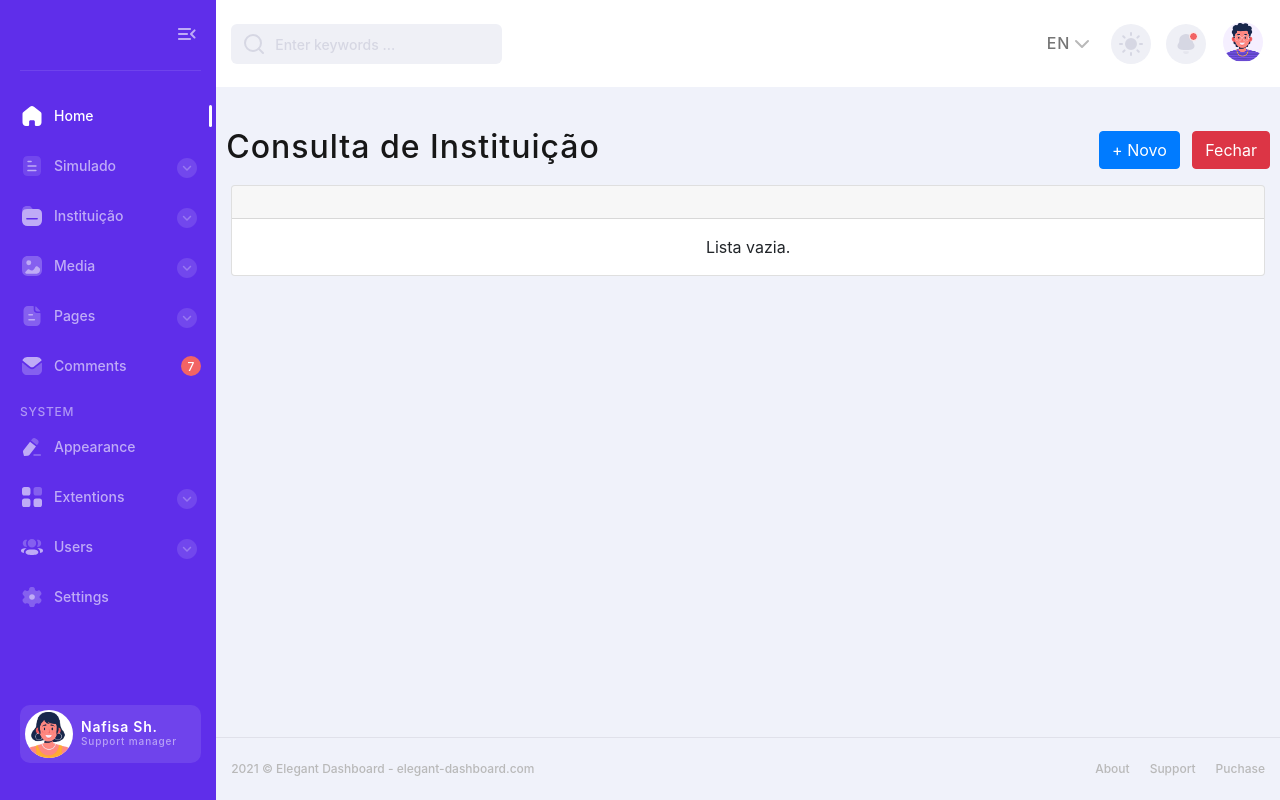
After one commit to eduardomoraespy/simulado_de_questoes, a Django app: page /instituicoes/ in a window 1280 px wide. The commit adds this page. Run offline with Django 4.2, Linux system fonts and the light colour scheme; data that the repository does not hold is empty; some libraries are stand-ins or nearby versions.

Commit message:
crud instituicao

```diff
--- a/backend/settings.py
+++ b/backend/settings.py
@@ -28,6 +28,7 @@ INSTALLED_APPS = [
     'django.contrib.messages',
     'django.contrib.staticfiles',
     'quiz_app',
+    'crispy_forms',
 ]
 
 MIDDLEWARE = [
@@ -114,7 +115,7 @@ STATIC_FILES = [
     os.path.join(BASE_DIR, 'static')
 ]
 
-#CRISPY_TEMPLATE_PACK = 'bootstrap4'
+CRISPY_TEMPLATE_PACK = 'bootstrap4'
 
 # Default primary key field type
 # https://docs.djangoproject.com/en/3.2/ref/settings/#default-auto-field
--- a/backend/urls.py
+++ b/backend/urls.py
@@ -1,11 +1,16 @@
 
 from django.contrib import admin
-from django.urls import path
+from django.urls import path, include
+
 
 from quiz_app.views import home
+from backend.rotas import instituicoes
+
 
 urlpatterns = [
     path('admin/', admin.site.urls),
-    path('', home.home),
-    path('quiz', home.quiz)
+    path('', home.home, name='home'),
+    path('quiz/', home.quiz, name='quiz'),
+
+    path("", include(instituicoes)),
 ]
--- /dev/null
+++ b/quiz_app/templates/base.html
@@ -0,0 +1,314 @@
+{% load static %}
+<!DOCTYPE html>
+<html lang="pt-br">
+
+<head>
+  <meta charset="UTF-8">
+  <meta http-equiv="X-UA-Compatible" content="IE=edge">
+  <meta name="viewport" content="width=device-width, initial-scale=1.0">
+  <title>Simulado</title>
+
+  <link rel="stylesheet" href="https://cdn.jsdelivr.net/npm/bootstrap@4.0.0/dist/css/bootstrap.min.css" integrity="sha384-Gn5384xqQ1aoWXA+058RXPxPg6fy4IWvTNh0E263XmFcJlSAwiGgFAW/dAiS6JXm" crossorigin="anonymous">
+  <!-- Favicon -->
+  <link rel="shortcut icon" href={% static "./img/svg/logo.svg" %} type="image/x-icon">
+  <!-- Custom styles -->
+  <link rel="stylesheet" href={% static "css/style.min.css" %}>
+</head>
+
+<body>
+  <div class="layer"></div>
+<!-- ! Body -->
+<a class="skip-link sr-only" href="#skip-target">Skip to content</a>
+<div class="page-flex">
+  <!-- ! Sidebar -->
+  <aside class="sidebar">
+    <div class="sidebar-start">
+        <div class="sidebar-head">
+            <a href="/" class="logo-wrapper" title="Home">
+                <span class="sr-only">Home</span>
+                <!-- <span class="icon logo" aria-hidden="true"></span> -->
+                <div class="logo-text">
+                    <span class="logo-title"> </span>
+                    <span class="logo-subtitle"> </span>
+                </div>
+
+            </a>
+            <button class="sidebar-toggle transparent-btn" title="Menu" type="button">
+                <span class="sr-only">Toggle menu</span>
+                <span class="icon menu-toggle" aria-hidden="true"></span>
+            </button>
+        </div>
+        <div class="sidebar-body">
+            <ul class="sidebar-body-menu">
+                <li>
+                    <a class="active" href="/"><span class="icon home" aria-hidden="true"></span>Home</a>
+                </li>
+                <li>
+                    <a class="show-cat-btn" href="##">
+                        <span class="icon document" aria-hidden="true"></span>Simulado
+                        <span class="category__btn transparent-btn" title="Open list">
+                            <span class="sr-only">Open list</span>
+                            <span class="icon arrow-down" aria-hidden="true"></span>
+                        </span>
+                    </a>
+                    <ul class="cat-sub-menu">
+                        <li>
+                            <a href="{% url 'quiz' %}">Iniciar Simulado</a>
+                        </li>
+                        <li>
+                            <a href="#">Iniciar Simulado Específico</a>
+                        </li>
+                    </ul>
+                </li>
+                <li>
+                    <a class="show-cat-btn" href="##">
+                        <span class="icon folder" aria-hidden="true"></span>Instituição
+                        <span class="category__btn transparent-btn" title="Open list">
+                            <span class="sr-only">Open list</span>
+                            <span class="icon arrow-down" aria-hidden="true"></span>
+                        </span>
+                    </a>
+                    <ul class="cat-sub-menu">
+                        <li>
+                            <a href="{% url 'instituicoes' %}">Cadastrar Instituição</a>
+                        </li>
+                    </ul>
+                </li>
+                <li>
+                    <a class="show-cat-btn" href="##">
+                        <span class="icon image" aria-hidden="true"></span>Media
+                        <span class="category__btn transparent-btn" title="Open list">
+                            <span class="sr-only">Open list</span>
+                            <span class="icon arrow-down" aria-hidden="true"></span>
+                        </span>
+                    </a>
+                    <ul class="cat-sub-menu">
+                        <li>
+                            <a href="media-01.html">Media-01</a>
+                        </li>
+                        <li>
+                            <a href="media-02.html">Media-02</a>
+                        </li>
+                    </ul>
+                </li>
+                <li>
+                    <a class="show-cat-btn" href="##">
+                        <span class="icon paper" aria-hidden="true"></span>Pages
+                        <span class="category__btn transparent-btn" title="Open list">
+                            <span class="sr-only">Open list</span>
+                            <span class="icon arrow-down" aria-hidden="true"></span>
+                        </span>
+                    </a>
+                    <ul class="cat-sub-menu">
+                        <li>
+                            <a href="pages.html">All pages</a>
+                        </li>
+                        <li>
+                            <a href="new-page.html">Add new page</a>
+                        </li>
+                    </ul>
+                </li>
+                <li>
+                    <a href="comments.html">
+                        <span class="icon message" aria-hidden="true"></span>
+                        Comments
+                    </a>
+                    <span class="msg-counter">7</span>
+                </li>
+            </ul>
+            <span class="system-menu__title">system</span>
+            <ul class="sidebar-body-menu">
+                <li>
+                    <a href="appearance.html"><span class="icon edit" aria-hidden="true"></span>Appearance</a>
+                </li>
+                <li>
+                    <a class="show-cat-btn" href="##">
+                        <span class="icon category" aria-hidden="true"></span>Extentions
+                        <span class="category__btn transparent-btn" title="Open list">
+                            <span class="sr-only">Open list</span>
+                            <span class="icon arrow-down" aria-hidden="true"></span>
+                        </span>
+                    </a>
+                    <ul class="cat-sub-menu">
+                        <li>
+                            <a href="extention-01.html">Extentions-01</a>
+                        </li>
+                        <li>
+                            <a href="extention-02.html">Extentions-02</a>
+                        </li>
+                    </ul>
+                </li>
+                <li>
+                    <a class="show-cat-btn" href="##">
+                        <span class="icon user-3" aria-hidden="true"></span>Users
+                        <span class="category__btn transparent-btn" title="Open list">
+                            <span class="sr-only">Open list</span>
+                            <span class="icon arrow-down" aria-hidden="true"></span>
+                        </span>
+                    </a>
+                    <ul class="cat-sub-menu">
+                        <li>
+                            <a href="users-01.html">Users-01</a>
+                        </li>
+                        <li>
+                            <a href="users-02.html">Users-02</a>
+                        </li>
+                    </ul>
+                </li>
+                <li>
+                    <a href="##"><span class="icon setting" aria-hidden="true"></span>Settings</a>
+                </li>
+            </ul>
+        </div>
+    </div>
+    <div class="sidebar-footer">
+        <a href="##" class="sidebar-user">
+            <span class="sidebar-user-img">
+                <picture><source srcset={% static "./img/avatar/avatar-illustrated-01.webp" %} type="image/webp"><img src={% static "./img/avatar/avatar-illustrated-01.png" %} alt="User name"></picture>
+            </span>
+            <div class="sidebar-user-info">
+                <span class="sidebar-user__title">Nafisa Sh.</span>
+                <span class="sidebar-user__subtitle">Support manager</span>
+            </div>
+        </a>
+    </div>
+</aside>
+  <div class="main-wrapper">
+    <!-- ! Main nav -->
+    <nav class="main-nav--bg">
+  <div class="container main-nav">
+    <div class="main-nav-start">
+      <div class="search-wrapper">
+        <i data-feather="search" aria-hidden="true"></i>
+        <input type="text" placeholder="Enter keywords ..." required>
+      </div>
+    </div>
+    <div class="main-nav-end">
+      <button class="sidebar-toggle transparent-btn" title="Menu" type="button">
+        <span class="sr-only">Toggle menu</span>
+        <span class="icon menu-toggle--gray" aria-hidden="true"></span>
+      </button>
+      <div class="lang-switcher-wrapper">
+        <button class="lang-switcher transparent-btn" type="button">
+          EN
+          <i data-feather="chevron-down" aria-hidden="true"></i>
+        </button>
+        <ul class="lang-menu dropdown">
+          <li><a href="##">English</a></li>
+          <li><a href="##">French</a></li>
+          <li><a href="##">Uzbek</a></li>
+        </ul>
+      </div>
+      <button class="theme-switcher gray-circle-btn" type="button" title="Switch theme">
+        <span class="sr-only">Switch theme</span>
+        <i class="sun-icon" data-feather="sun" aria-hidden="true"></i>
+        <i class="moon-icon" data-feather="moon" aria-hidden="true"></i>
+      </button>
+      <div class="notification-wrapper">
+        <button class="gray-circle-btn dropdown-btn" title="To messages" type="button">
+          <span class="sr-only">To messages</span>
+          <span class="icon notification active" aria-hidden="true"></span>
+        </button>
+        <ul class="users-item-dropdown notification-dropdown dropdown">
+          <li>
+            <a href="##">
+              <div class="notification-dropdown-icon info">
+                <i data-feather="check"></i>
+              </div>
+              <div class="notification-dropdown-text">
+                <span class="notification-dropdown__title">System just updated</span>
+                <span class="notification-dropdown__subtitle">The system has been successfully upgraded. Read more
+                  here.</span>
+              </div>
+            </a>
+          </li>
+          <li>
+            <a href="##">
+              <div class="notification-dropdown-icon danger">
+                <i data-feather="info" aria-hidden="true"></i>
+              </div>
+              <div class="notification-dropdown-text">
+                <span class="notification-dropdown__title">The cache is full!</span>
+                <span class="notification-dropdown__subtitle">Unnecessary caches take up a lot of memory space and
+                  interfere ...</span>
+              </div>
+            </a>
+          </li>
+          <li>
+            <a href="##">
+              <div class="notification-dropdown-icon info">
+                <i data-feather="check" aria-hidden="true"></i>
+              </div>
+              <div class="notification-dropdown-text">
+                <span class="notification-dropdown__title">New Subscriber here!</span>
+                <span class="notification-dropdown__subtitle">A new subscriber has subscribed.</span>
+              </div>
+            </a>
+          </li>
+          <li>
+            <a class="link-to-page" href="##">Go to Notifications page</a>
+          </li>
+        </ul>
+      </div>
+      <div class="nav-user-wrapper">
+        <button href="##" class="nav-user-btn dropdown-btn" title="My profile" type="button">
+          <span class="sr-only">My profile</span>
+          <span class="nav-user-img">
+            <picture><source srcset={% static "./img/avatar/avatar-illustrated-02.webp" %} type="image/webp"><img src={% static "./img/avatar/avatar-illustrated-02.png" %} alt="User name"></picture>
+          </span>
+        </button>
+        <ul class="users-item-dropdown nav-user-dropdown dropdown">
+          <li><a href="##">
+              <i data-feather="user" aria-hidden="true"></i>
+              <span>Profile</span>
+            </a></li>
+          <li><a href="##">
+              <i data-feather="settings" aria-hidden="true"></i>
+              <span>Account settings</span>
+            </a></li>
+          <li><a class="danger" href="##">
+              <i data-feather="log-out" aria-hidden="true"></i>
+              <span>Log out</span>
+            </a></li>
+        </ul>
+      </div>
+    </div>
+  </div>
+</nav>
+    <!-- ! Main -->
+    <main class="main users chart-page" id="skip-target">
+      <div class="container">
+        {% block main %}
+
+        {% endblock %}
+      </div>
+    </main>
+    <!-- ! Footer -->
+    <footer class="footer">
+  <div class="container footer--flex">
+    <div class="footer-start">
+      <p>2021 © Elegant Dashboard - <a href="elegant-dashboard.com" target="_blank"
+          rel="noopener noreferrer">elegant-dashboard.com</a></p>
+    </div>
+    <ul class="footer-end">
+      <li><a href="##">About</a></li>
+      <li><a href="##">Support</a></li>
+      <li><a href="##">Puchase</a></li>
+    </ul>
+  </div>
+</footer>
+  </div>
+</div>
+<!-- Chart library -->
+<script src={% static "./plugins/chart.min.js" %}></script>
+<!-- Icons library -->
+<script src={% static "plugins/feather.min.js" %}></script>
+<!-- Custom scripts -->
+<script src={% static "js/script.js" %}></script>
+
+<script src="https://code.jquery.com/jquery-3.2.1.slim.min.js" integrity="sha384-KJ3o2DKtIkvYIK3UENzmM7KCkRr/rE9/Qpg6aAZGJwFDMVNA/GpGFF93hXpG5KkN" crossorigin="anonymous"></script>
+<script src="https://cdn.jsdelivr.net/npm/popper.js@1.12.9/dist/umd/popper.min.js" integrity="sha384-ApNbgh9B+Y1QKtv3Rn7W3mgPxhU9K/ScQsAP7hUibX39j7fakFPskvXusvfa0b4Q" crossorigin="anonymous"></script>
+<script src="https://cdn.jsdelivr.net/npm/bootstrap@4.0.0/dist/js/bootstrap.min.js" integrity="sha384-JZR6Spejh4U02d8jOt6vLEHfe/JQGiRRSQQxSfFWpi1MquVdAyjUar5+76PVCmYl" crossorigin="anonymous"></script>
+</body>
+
+</html>
--- /dev/null
+++ b/quiz_app/templates/instituicoes/instituicao_consulta.html
@@ -0,0 +1,70 @@
+{% extends "base.html" %}
+{% block main %}
+
+<!--Botão mesma linha do titulo -->
+<div class="row pt-4 pb-3">
+    <div class="col">
+        <h1>Consulta de Instituição</h1>
+    </div>
+
+    <div class="col text-right">
+        <h6 class="m-0 font-weight-bold text-primary"></h6>
+            <a class="btn btn-primary mr-2" href="{% url 'cadastro_instituicao' %}">
+                <span aria-hidden="true">&plus;</span>
+                Novo
+            </a>
+            <a class="btn btn-danger" href="{% url 'home' %}">
+                Fechar
+            </a>
+        </h6>
+    </div>
+</div>
+<!--Fim titulo e botao -->
+
+<div class="card shadow mb-4">
+    <div class="card-header py-3">
+
+    </div>
+    <div class="card-body">
+        {% if instituicoes %}
+        <div class="table-responsive">
+            <table class="table table-borderless table-hover" id="OPdataTable" width="100%" cellspacing="0">
+                <thead>
+                    <tr>
+                        <th>Instituição</th>
+                        <th class="text-right pr-1">Ações</th>
+                </thead>
+
+                <tbody>
+                    {% for inst in instituicoes %}
+                    <tr>
+                        <td>{{inst.nome}}</td>
+                        <td class="text-right">
+                            <a class="text-atualizar" href="{% url 'atualiza_instituicao' inst.idk  %}">
+                                <i class="far fa-edit"></i>
+                            </a>
+                            <a
+                                href="{% url 'remove_instituicao' inst.id %}"
+                                class="text-danger confirm-delete"
+                                title="Delete"
+                                data-toggle="modal"
+                                data-target="#confirmDeleteModal"
+                                id="deleteButton{{inst.id}}"
+                            >
+                                <i class="far fa-trash-alt"></i>
+                            </a>
+                        </td>
+                    </tr>
+                    {% endfor %}
+                </tbody>
+            </table>
+
+
+        </div>
+        {% else %}
+            <p class="text-center">Lista vazia.</p>
+        {% endif %}
+    </div>
+</div>
+
+{% endblock %}
--- /dev/null
+++ b/quiz_app/views/instituicao.py
@@ -0,0 +1,54 @@
+from django.shortcuts import render, get_object_or_404, redirect
+from django.contrib import messages
+from django.contrib.auth.decorators import login_required
+from django.views import generic
+#from ..serializers import *
+
+from ..forms import instituicao
+from ..models import *
+
+def consulta_instituicao(request):
+    query_instituicao = Instituicao.objects.all()
+
+    return render(
+        request,
+        'instituicoes/instituicao_consulta.html',
+        {
+            'instituicoes': query_instituicao
+        }
+    )
+
+def cadastro_instituicao(request):
+    form = instituicao.CadastroInstituicaoForm(request.POST or None)
+
+    if form.is_valid():
+        instance = form.save(commit=False)
+        instance.save()
+
+        form = instituicao.CadastroInstituicaoForm()
+
+        messages.success(
+            request, f'Cadastrado com sucesso'
+        )
+
+        if request.POST.get("continuar_cadastro", False):
+            return redirect('cadastro_instituicao')
+        else:
+            return redirect('instituicoes')
+    else:
+        messages.error(request, form.errors)
+
+    return render(
+        request,
+        'instituicoes/instituicao_form.html',
+        {
+            'form': form
+        }
+    )
+
+
+def atualizar_instituicao(request, id):
+    return render(request, 'index.html')
+
+def remover_instituicao(request, id):
+    return render(request, 'index.html')
--- a/requirements.txt
+++ b/requirements.txt
@@ -1,4 +1,5 @@
 asgiref==3.5.0
 Django==4.0.3
+django-crispy-forms==1.14.0
 sqlparse==0.4.2
 tzdata==2021.5
```
Also changed, not shown: backend/rotas/instituicoes.py (added, +10 -0 lines), quiz_app/forms/instituicao.py (added, +63 -0 lines), quiz_app/models.py (+100 -0 lines), quiz_app/templates/index.html (+11 -11 lines), quiz_app/views/disciplina.py (added, +11 -0 lines), quiz_app/views/pergunta.py (added, +11 -0 lines), quiz_app/views/professor.py (added, +11 -0 lines), quiz_app/migrations/0001_initial.py (added), quiz_app/templates/instituicoes/instituicao_form.html (added).
